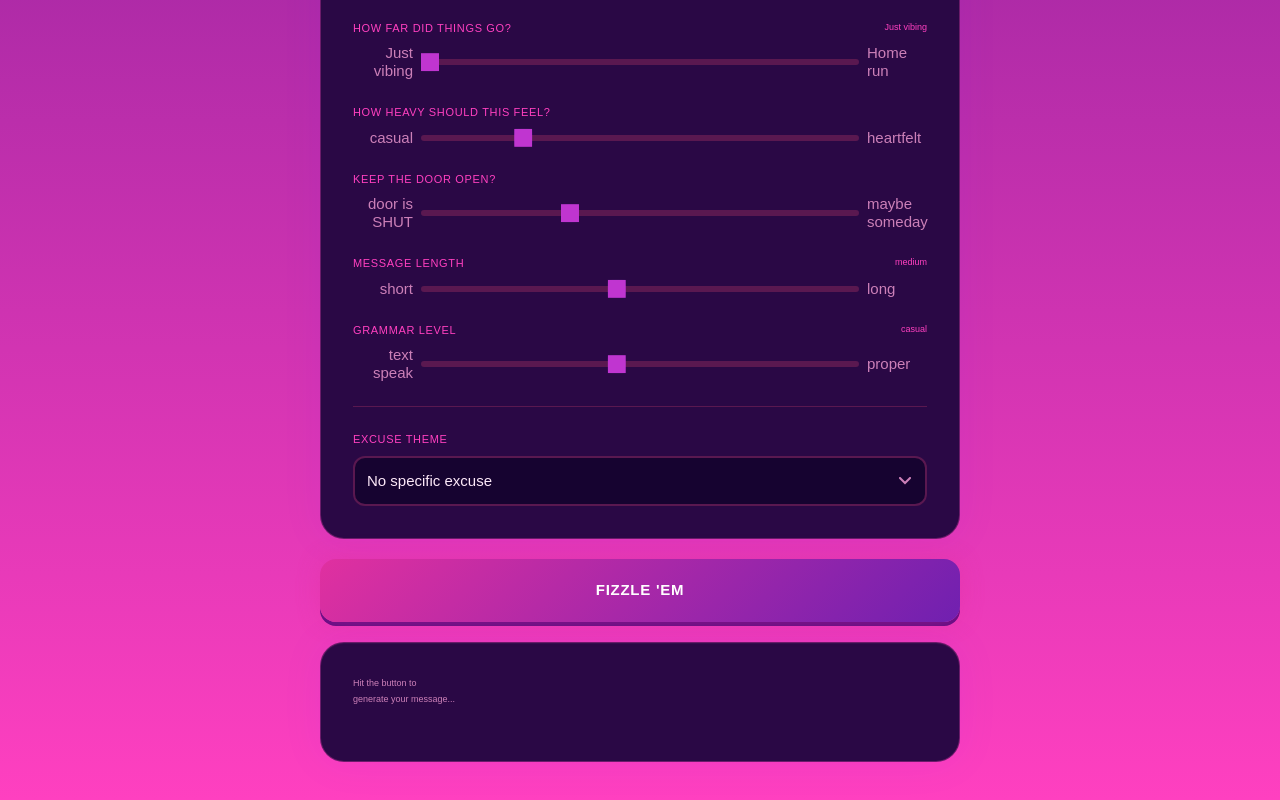
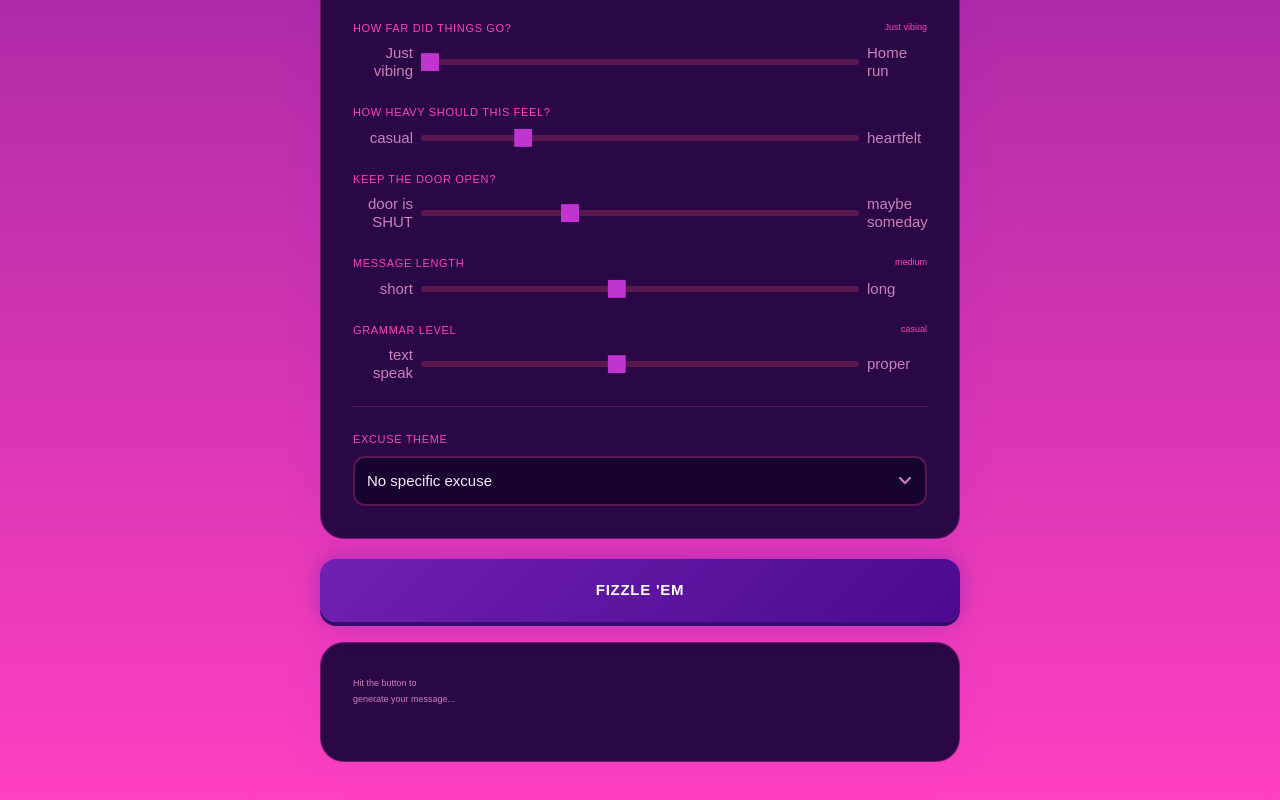
Before and after one commit to sweetjoeyvermouth/the-fizzler, a Next.js app: page / in a window 1280 px wide. Shown: the part 1014-1814 px from the top of the page. Built offline with nearby package versions, Linux system fonts and the light colour scheme.

Commit message:
Purple button to stand out against hot pink background

```diff
--- a/app/globals.css
+++ b/app/globals.css
@@ -145,7 +145,7 @@ input[type="range"]::-moz-range-thumb {
 
 /* Generate button */
 .fizzle-btn {
-  background: linear-gradient(135deg, #e030a0 0%, #7020b0 100%);
+  background: linear-gradient(135deg, #7020b0 0%, #4a0a90 100%);
   color: #fff;
   font-family: Arial, sans-serif;
   font-size: 15px;
@@ -156,20 +156,20 @@ input[type="range"]::-moz-range-thumb {
   border: none;
   cursor: pointer;
   letter-spacing: 0.05em;
-  box-shadow: 0 0 22px rgba(224, 48, 160, 0.45), 0 4px 0 #5a0a80;
+  box-shadow: 0 0 22px rgba(112, 32, 176, 0.55), 0 4px 0 #2a0660;
   transition: all 0.1s;
   position: relative;
   top: 0;
 }
 
 .fizzle-btn:hover:not(:disabled) {
-  box-shadow: 0 0 38px rgba(224, 48, 160, 0.65), 0 4px 0 #5a0a80;
+  box-shadow: 0 0 38px rgba(112, 32, 176, 0.75), 0 4px 0 #2a0660;
   top: -1px;
 }
 
 .fizzle-btn:active:not(:disabled) {
   top: 3px;
-  box-shadow: 0 0 14px rgba(224, 48, 160, 0.4), 0 1px 0 #5a0a80;
+  box-shadow: 0 0 14px rgba(112, 32, 176, 0.4), 0 1px 0 #2a0660;
 }
 
 .fizzle-btn:disabled {
```
